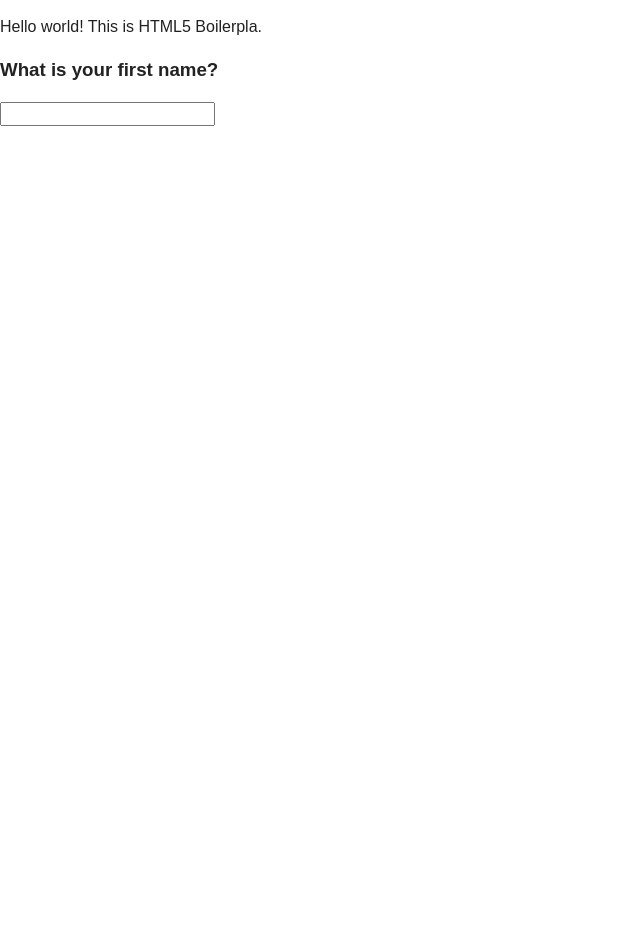
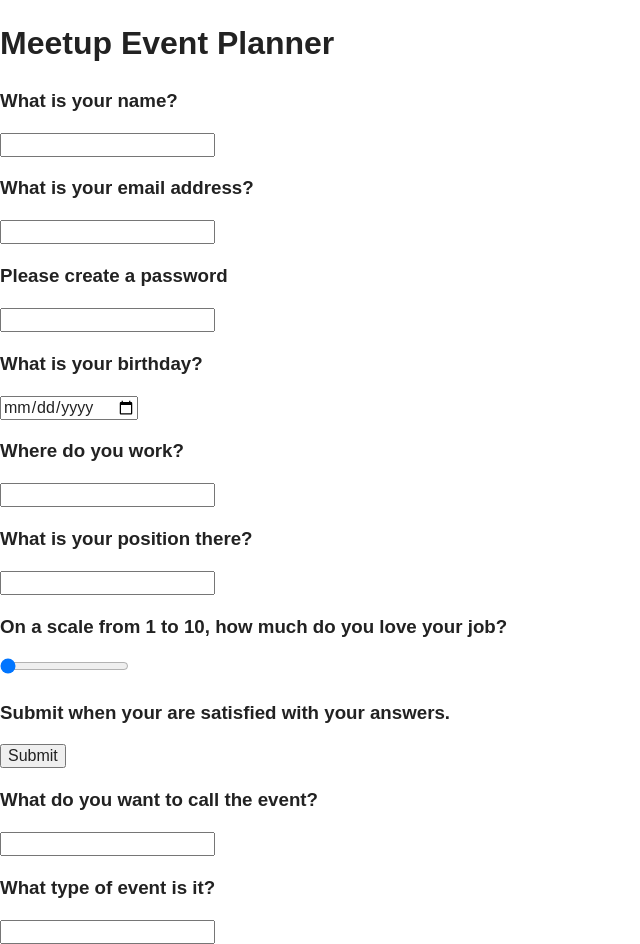
Before and after one commit to rscharfer/Ryans-Meet-Up-Planner, a website: page index.html in a window 1280 px wide. Shown: the whole page, without its empty margins (0-640 px from the left). Before the commit the page ends 800 px from the top, so only its background shows below. Drawn offline with nearby package versions, Linux system fonts and the light colour scheme.

Commit message:
first part of outline

```diff
--- a/index.html
+++ b/index.html
@@ -20,19 +20,80 @@
         <![endif]-->
 
         <!-- Add your site or application content here -->
-        <p>Hello world! This is HTML5 Boilerpla.</p>
+        <h1>Meetup Event Planner</h1>
 
-        <label for="firstNameInput">
-        <h3>What is your first name?</h3>
-        <input id="firstNameInput">
+        <form action="">
+
+        <label for="nameInput">
+        <h3>What is your name?</h3>
+        <input type="text" id="nameInput">
+        </label>
+
+        <label for="emailInput">
+        <h3>What is your email address?</h3>
+        <input type="email" id="emailInput">
+        </label>
+
+        <label for="passwordInput">
+        <h3>Please create a password</h3>
+        <input type="password" id="passwordInput">
+        </label>
+
+        <label for="birthdayInput">
+        <h3>What is your birthday?</h3>
+        <input type="date" id="birthdayInput">
+        </label>
+
+        <label for="employerInput">
+        <h3>Where do you work?</h3>
+        <input type="text" id="employerInput">
+        </label>
+
+        <label for="positionInput">
+        <h3>What is your position there?</h3>
+        <input type="text" id="positionInput">
+        </label>
+
+        <label for="lovejobInput">
+        <h3>On a scale from 1 to 10, how much do you love your job?</h3>
+        <input type="range" value="0" step="1" min="1" max="10" id="lovejobInput">
+        </label>
+
+        <label for="submitInput">
+        <h3>Submit when your are satisfied with your answers.</h3>
+        <input type="submit"  id="submitInput">
+        </label>
+
+        <label for="eventInput">
+        <h3>What do you want to call the event?</h3>
+        <input type="text"  id="eventInput">
+        </label>
+
+        <label for="typeEventInput">
+        <h3>What type of event is it?</h3>
+        <input list="eventType" id="typeEventInput">
+        <datalist id="eventType">
+            <option value="birthday party"></option>
+            <option value="conference"></option>
+            <option value="wedding"></option>
+            <option value="baptism"></option>
+            <option value="bar mitzvah"></option>
+            <option value="public shaming"></option>
+        </datalist>
 
         </label>
+
+        </form>
+
+
+
+
 
         <script src="https://code.jquery.com/jquery-1.12.0.min.js"></script>
         <script>window.jQuery || document.write('<script src="js/vendor/jquery-1.12.0.min.js"><\/script>')</script>
         <script src="js/plugins.js"></script>
         <script src="js/main.js"></script>
-        <script>var p=document.querySelector('p'); console.log(p.getBoundingClientRect().width)</script>
+
 
         <!-- Google Analytics: change UA-XXXXX-X to be your site's ID. -->
         <script>
```
